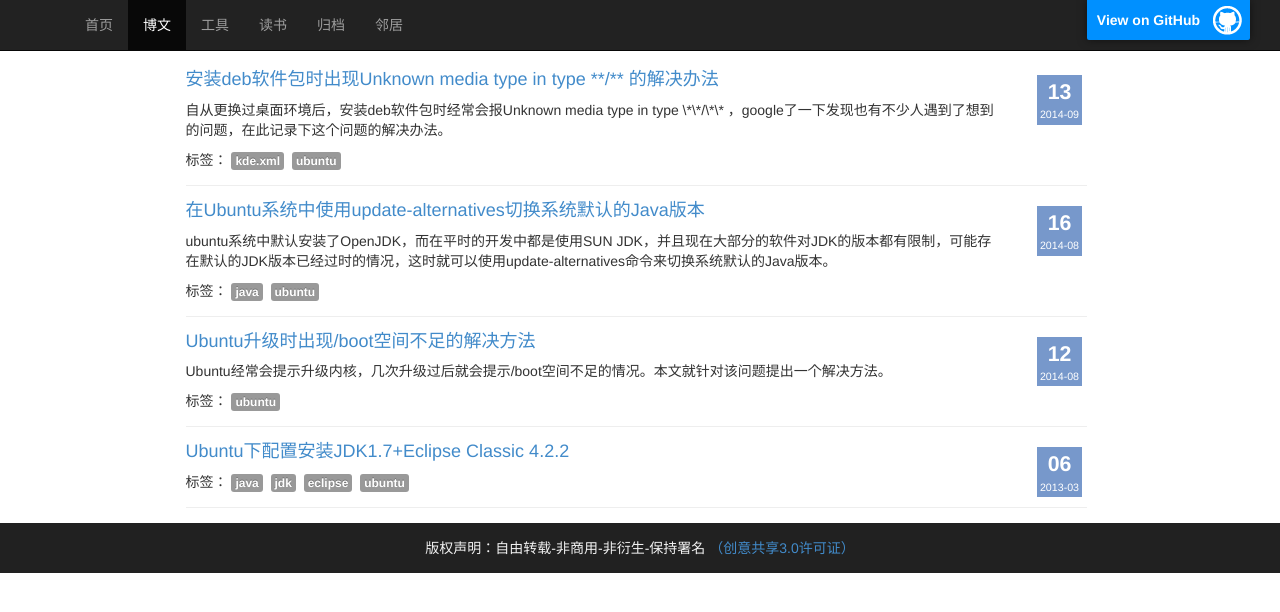
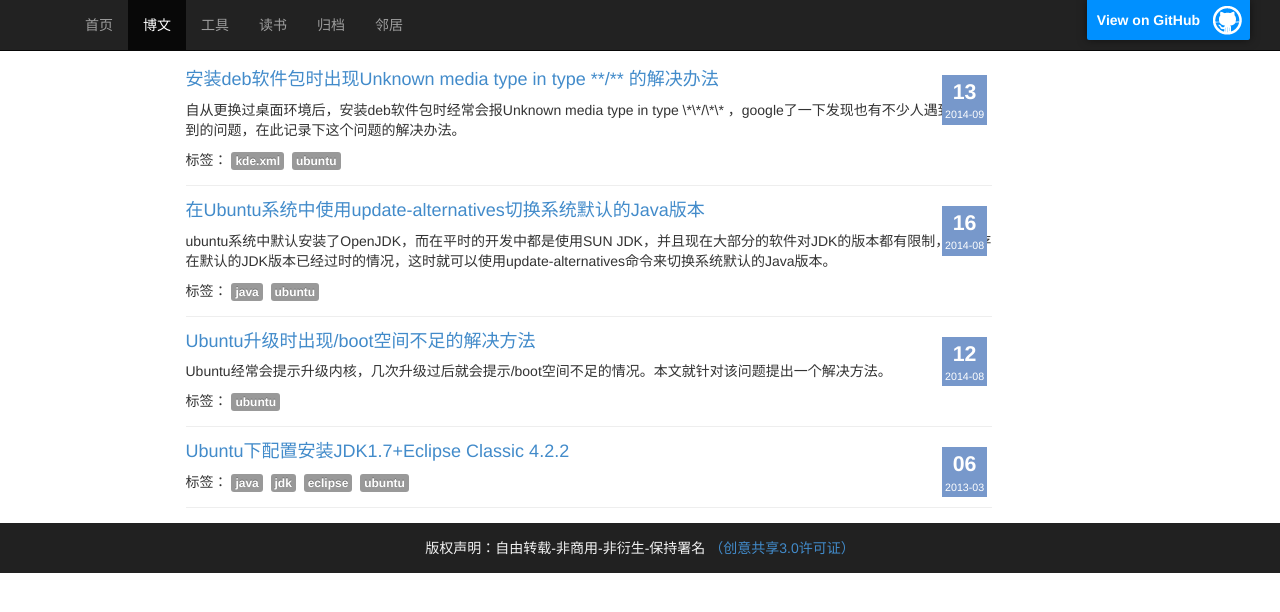
Before and after one commit to sheleng/sheleng.github.io, a Jekyll site: the page built from pages/blogs.html, in a window 1280 px wide. Shown: the top 612 px of the page. Built offline with Jekyll 4.4.1, drawn with Linux system fonts in a browser that asks for light colours.

Commit message:
修改博文列表样式

```diff
--- a/pages/blogs.html
+++ b/pages/blogs.html
@@ -9,7 +9,7 @@
 	{% if post.category == 'blogs' %}
       	<li class="post-list">
       	  <a href="{{ post.url }}"><h4>{{ post.title }}</h4></a>
-      	  <div class="post-description">
+      	  <div>
           	<p>{{ post.description }}</p>
           	<p>
               标签：
--- a/public/css/style.css
+++ b/public/css/style.css
@@ -45,12 +45,10 @@
 .gray-3{color: #888;}
 .gray-3 p{vertical-align: bottom;}
 
-.post-list{width: 95%;margin: 0 0 15px 0;border-bottom: 1px solid #eee;padding-bottom: 5px;position: relative;list-style-type:none;}
+.post-list{width: 85%;margin: 0 0 15px 0;border-bottom: 1px solid #eee;padding-bottom: 5px;position: relative;list-style-type:none;}
 .post-list a:visited{text-decoration: none}
 .post-list a:hover{text-decoration: none}
 .post-list a:active{text-decoration: none}
-
-.post-description{width: 90%}
 
 .post-info {margin-bottom: 0;background-color: #fbfbfb;border: 1px solid #ccc;border-top: none;border-bottom-left-radius: 2px;border-bottom-right-radius: 2px;color: #999;}
 
```
